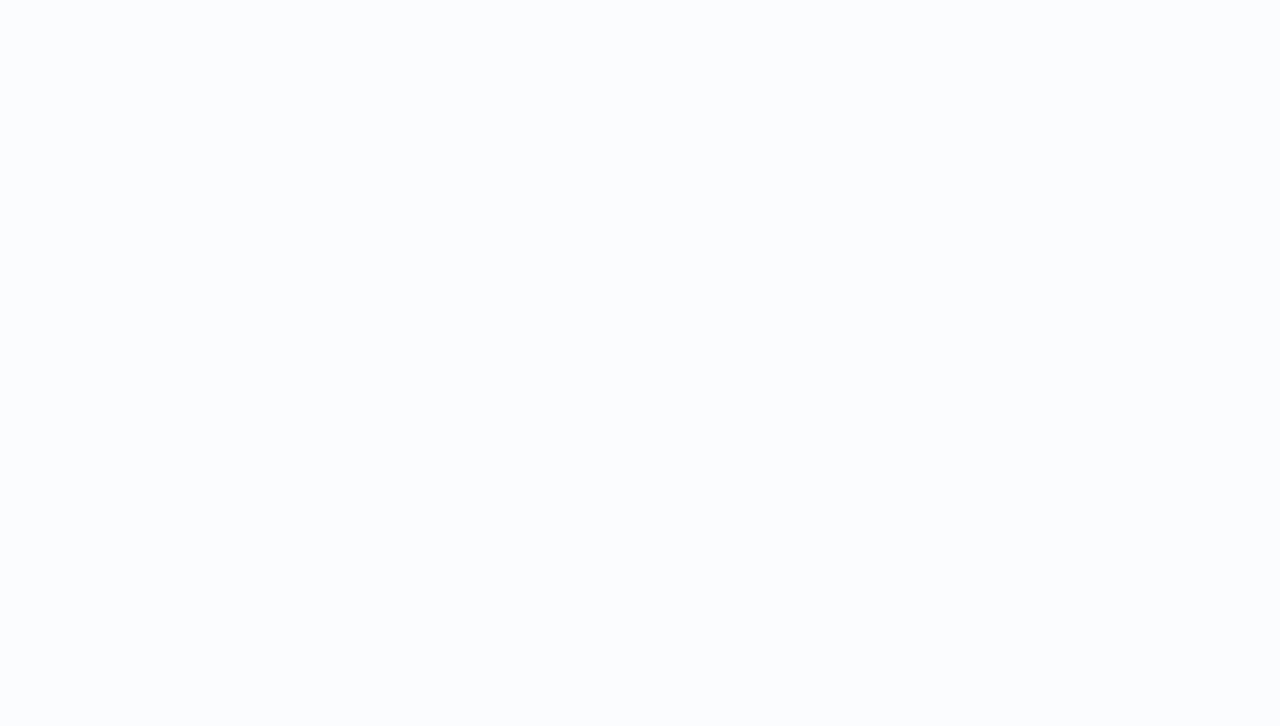
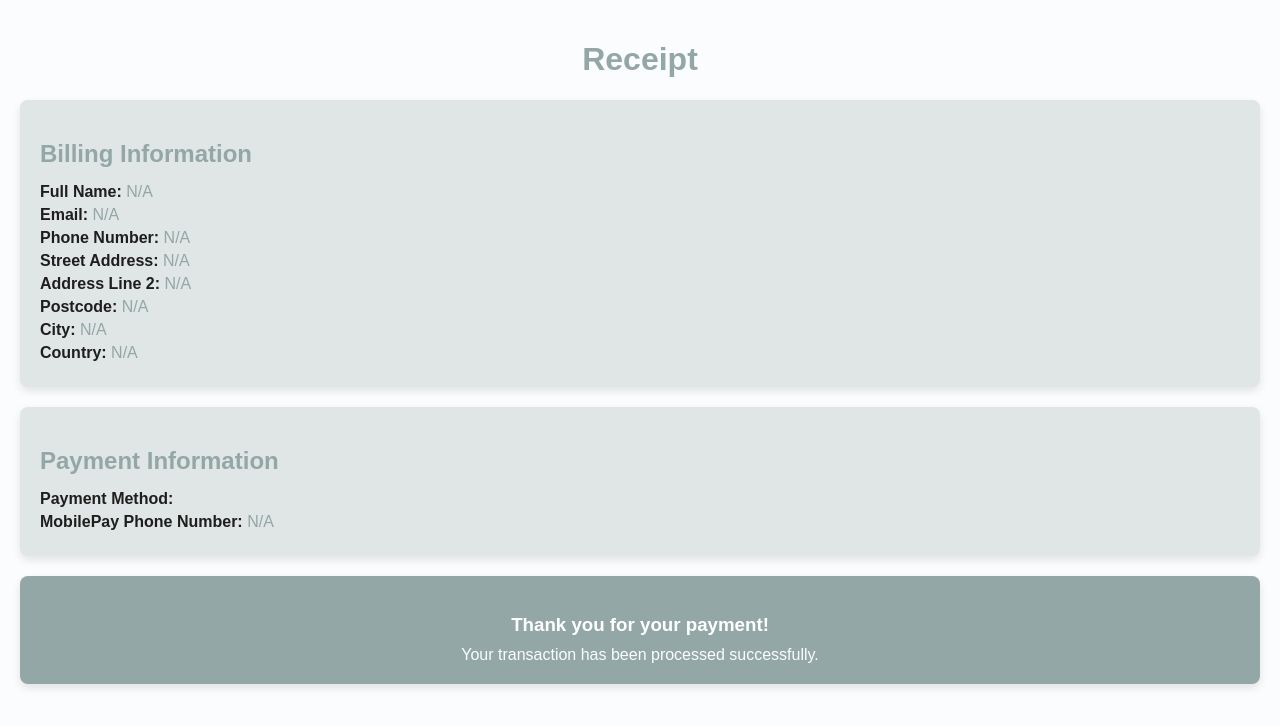
Before and after one commit to s203237/62582_DevOps, a React (Create React App) app in the folder frontend/: page /receipt in a window 1280 px wide. Before the commit this address had no page. Shown: the top 726 px of the page. Built offline with nearby package versions, Linux system fonts and the light colour scheme.

Commit message:
changed colors, fixed routing problem and added the information to receipt

```diff
--- a/frontend/src/App.tsx
+++ b/frontend/src/App.tsx
@@ -6,7 +6,7 @@ import HomePage from "../src/views/HomePage"; // Import your HomePage component
 import PaymentPage from "../src/views/PaymentPage"; // Import PaymentPage component
 import productsData from "./data/products.json"; // Import the products JSON file
 import ShoppingBasketPage from "./views/ShoppingBasketPage";
-import ReceiptPage from "./views/ReceiptPage";
+import ReceiptPage from "../src/views/ReceiptPage";
 import { HomePageProvider } from "../src/context/HomePageContext";
 import { CartProvider } from "./context/CartContext";
 import ProductPage1 from "../src/views/ProductPage1";
@@ -30,6 +30,7 @@ const App: React.FC = () => {
           {/* {<Route path="/product/:id" element={<ProductPage1 onQuantityChange={handleQuantityChange}/>} /> Pass the handler */}
           <Route path="/product/:id" element={<ProductPage1 products={productsData.products}  />}/>
           <Route path="/basket" element={<ShoppingBasketPage />}/>
+          <Route path="/receipt" element={<ReceiptPage />}/>
         </Routes>
       </BrowserRouter>
     </CartProvider>
--- a/frontend/src/styles/ReceiptPage.css
+++ b/frontend/src/styles/ReceiptPage.css
@@ -1,128 +1,65 @@
-.product-page {
-    display: flex;
-    justify-content: center;
-    align-items: center;
-    padding: 40px;
-    font-family: Arial, sans-serif;
-    background-color: #deefed;
+body {
+    background-color: #fbfcfd;
+    font-family: 'Arial', sans-serif;
+    color: #1E1E1D;
+    margin: 0;
+    padding: 0;
 }
 
-.product-container {
-    display: flex;
-    flex-direction: row;
-    max-width: 900px;
-    width: 100%;
-    background-color: #fbfcfd;
-    padding: 30px;
-    border-radius: 10px;
-    box-shadow: 0 6px 20px rgba(0, 0, 0, 0.1);
-    gap: 30px;
+h1, h2 {
+    color: #93a7a6;
 }
 
-.product-image {
+.receipt-page {
     display: flex;
-    justify-content: center;
+    flex-direction: column;
     align-items: center;
-    width: 100%;
+    padding: 20px;
+    max-width: 1200px;
+    margin: 0 auto;
 }
 
-.product-details {
-    flex-grow: 1;
-    display: flex;
-    flex-direction: column;
-    justify-content: space-between;
-    align-items: flex-start;
+.receipt-section {
+    background-color: #e0e5e6;
+    padding: 20px;
+    border-radius: 8px;
+    width: 100%;
+    box-shadow: 0 4px 8px rgba(0, 0, 0, 0.1);
+    margin-bottom: 20px;
 }
 
-.product-details h1 {
-    font-size: 2.5rem;
-    margin-bottom: 20px;
+.receipt-section h2 {
+    margin-bottom: 15px;
     color: #93a7a6;
-    text-align: left;
 }
 
-.product-description {
-    font-size: 1.2rem;
-    margin-bottom: 30px;
-    color: #bec9ca;
-    text-align: left;
+.receipt-section p {
+    font-size: 16px;
+    margin: 5px 0;
+    color: #93a7a6;
 }
 
-.product-purchase {
-    display: flex;
-    flex-direction: column;
-    align-items: flex-start;
-    gap: 20px;
-    width: 100%;
+.receipt-section p strong {
+    color: #1E1E1D;
 }
 
-.product-price span {
-    font-size: 3rem;
-    color: #41565B;
-    font-weight: bold;
-    display: inline-block;
+.thank-you-message {
+    background-color: #93a7a6;
+    padding: 20px;
+    border-radius: 8px;
+    width: 100%;
+    box-shadow: 0 4px 8px rgba(0, 0, 0, 0.1);
+    text-align: center;
+    color: #FFFFFF;
 }
 
-.product-quantity {
-    display: flex;
-    align-items: center;
+.thank-you-message h3 {
+    margin-bottom: 10px;
+    color: #FFFFFF;
 }
 
-.product-quantity label {
-    margin-right: 10px;
-    font-weight: bold;
-    font-size: 1.1rem;
-    color: #778B8F;
+.thank-you-message p {
+    font-size: 16px;
+    margin: 0;
+    color: #fbfcfd;
 }
-
-.product-quantity select {
-    padding: 8px;
-    font-size: 1.1rem;
-    border-radius: 5px;
-    border: 1px solid #ccc;
-}
-
-.add-to-cart {
-    background-color: #778B8F;
-    color: white;
-    padding: 15px 30px;
-    border: none;
-    border-radius: 5px;
-    cursor: pointer;
-    font-size: 1.2rem;
-    font-weight: bold;
-    transition: background-color 0.3s ease;
-    align-self: flex-start;
-}
-
-.add-to-cart:hover {
-    background-color: #41565B;
-}
-
-.product-purchase p {
-    font-size: 1rem;
-    color: #1E1E1D;
-    font-weight: normal;
-}
-
-@media (max-width: 768px) {
-    .product-container {
-        flex-direction: column;
-        align-items: center;
-        padding: 20px;
-    }
-
-    .product-details {
-        margin-left: 0;
-        text-align: center;
-        align-items: center;
-    }
-
-    .product-purchase {
-        align-items: center;
-    }
-
-    .add-to-cart {
-        align-self: center;
-    }
-}
--- a/frontend/src/views/ReceiptPage.tsx
+++ b/frontend/src/views/ReceiptPage.tsx
@@ -1,9 +1,12 @@
 // Some of the components in this file have been made with the help of AI
 import React from 'react';
 import '../styles/ReceiptPage.css';
+import { useLocation } from 'react-router-dom';
 
-// ReceiptPage component
 const ReceiptPage: React.FC = () => {
+    const location = useLocation();
+    const { billingInfo, paymentMethod, paymentDetails } = location.state || {};
+
     return (
         <div className="receipt-page">
             <h1>Receipt</h1>
@@ -11,23 +14,28 @@ const ReceiptPage: React.FC = () => {
             {/* Billing Information Section */}
             <div className="receipt-section">
                 <h2>Billing Information</h2>
-                <p><strong>Full Name:</strong></p>
-                <p><strong>Email:</strong></p>
-                <p><strong>Phone Number:</strong></p>
-                <p><strong>Street Address:</strong></p>
-                <p><strong>Address Line 2:</strong></p>
-                <p><strong>Postcode:</strong></p>
-                <p><strong>City:</strong></p>
-                <p><strong>Country:</strong></p>
+                <p><strong>Full Name:</strong> {billingInfo?.fullName || 'N/A'}</p>
+                <p><strong>Email:</strong> {billingInfo?.email || 'N/A'}</p>
+                <p><strong>Phone Number:</strong> {billingInfo?.phoneNumber || 'N/A'}</p>
+                <p><strong>Street Address:</strong> {billingInfo?.streetAddress || 'N/A'}</p>
+                <p><strong>Address Line 2:</strong> {billingInfo?.addressLine2 || 'N/A'}</p>
+                <p><strong>Postcode:</strong> {billingInfo?.postcode || 'N/A'}</p>
+                <p><strong>City:</strong> {billingInfo?.city || 'N/A'}</p>
+                <p><strong>Country:</strong> {billingInfo?.country || 'N/A'}</p>
             </div>
 
             {/* Payment Information Section */}
             <div className="receipt-section">
                 <h2>Payment Information</h2>
-                <p><strong>Payment Method:</strong></p>
-                <p><strong>Card Number:</strong></p>
-                <p><strong>Expiry Date:</strong></p>
-                <p><strong>MobilePay Phone Number:</strong></p>
+                <p><strong>Payment Method:</strong> {paymentMethod}</p>
+                {paymentMethod === 'creditCard' ? (
+                    <>
+                        <p><strong>Card Number:</strong> {paymentDetails?.cardNumber || 'N/A'}</p>
+                        <p><strong>Expiry Date:</strong> {paymentDetails?.expiryDate || 'N/A'}</p>
+                    </>
+                ) : (
+                    <p><strong>MobilePay Phone Number:</strong> {paymentDetails?.mobilePayPhoneNumber || 'N/A'}</p>
+                )}
             </div>
 
             {/* Thank You Message */}
```
